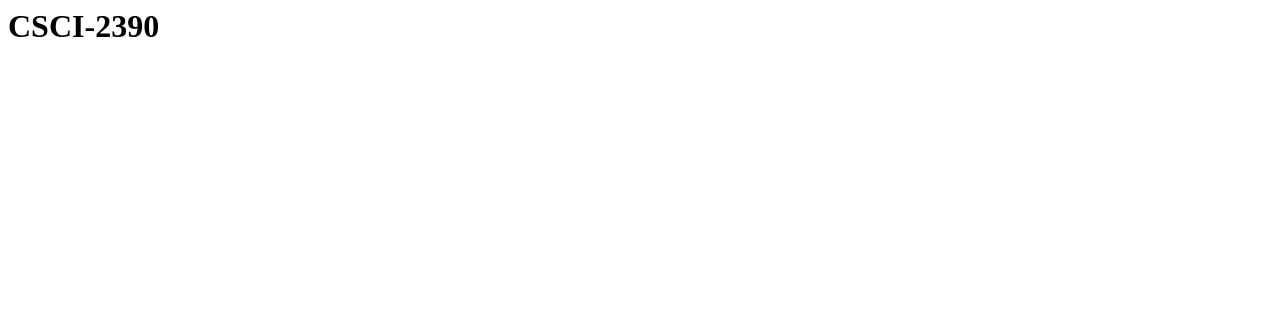
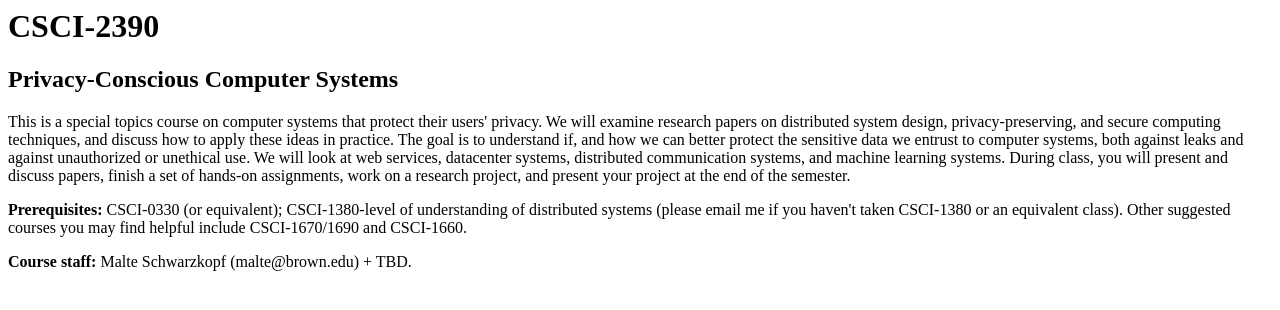
Before and after one commit to julilla/PHIL-401, a plain HTML site: page index.html in a window 1280 px wide. Drawn offline with Linux system fonts and the light colour scheme.

Commit message:
Add basic info

```diff
--- a/index.html
+++ b/index.html
@@ -1,5 +1,15 @@
 <html>
 	<body>
 		<h1>CSCI-2390</h1>
+    <h2>Privacy-Conscious Computer Systems</h2>
+
+    <p>This is a special topics course on computer systems that protect their users' privacy.
+       We will examine research papers on distributed system design, privacy-preserving, and secure computing techniques, and discuss how to apply these ideas in practice.
+       The goal is to understand if, and how we can better protect the sensitive data we entrust to computer systems, both against leaks and against unauthorized or unethical use.
+       We will look at web services, datacenter systems, distributed communication systems, and machine learning systems.
+       During class, you will present and discuss papers, finish a set of hands-on assignments, work on a research project, and present your project at the end of the semester.</p>
+    <p><b>Prerequisites:</b> CSCI-0330 (or equivalent); CSCI-1380-level of understanding of distributed systems (please email me if you haven't taken CSCI-1380 or an equivalent class). Other suggested courses you may find helpful include CSCI-1670/1690 and CSCI-1660.</p>
+
+    <p><b>Course staff:</b> Malte Schwarzkopf (malte@brown.edu) + TBD.
 	</body>
 </html>
```
